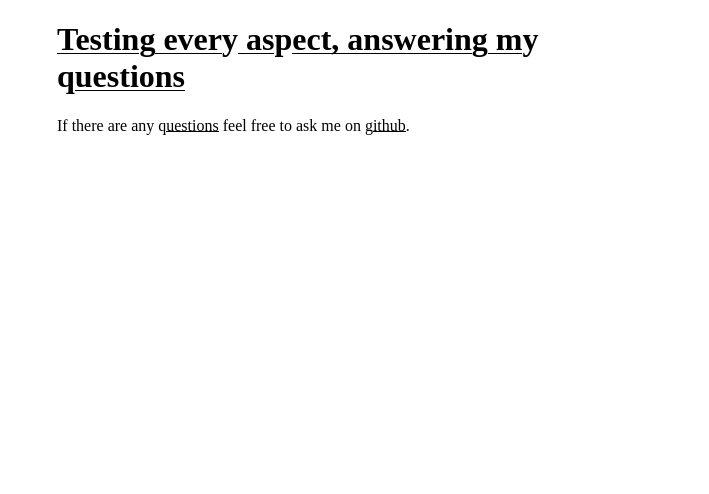
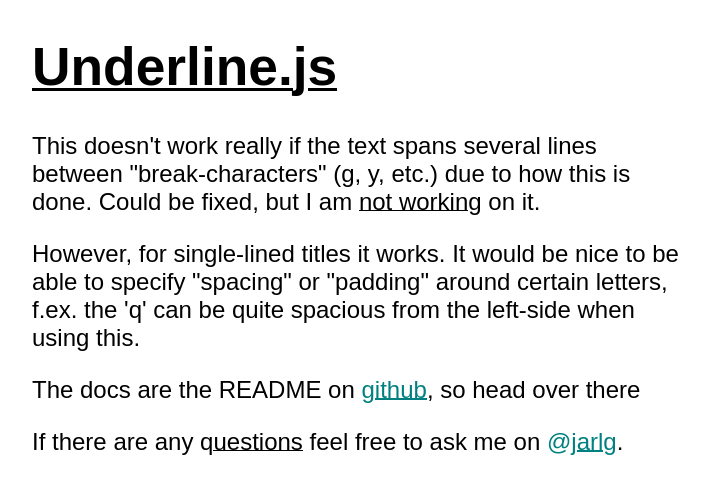
Before and after one commit to giraj/underline.js, a plain HTML site: page index.html in a window 1280 px wide. Shown: the whole page, without its empty margins (283-992 px from the left). Drawn offline with Linux system fonts and the light colour scheme.

Commit message:
add changes from master, improve design, now a good usage example

```diff
--- a/index.html
+++ b/index.html
@@ -5,13 +5,37 @@
         <script type=text/javascript src=underline.js></script>
         <link rel=stylesheet href=underline.css >
     </head>
-    <body style='width: 600px; margin: 0 auto;'>
-        <h1 class='underline'>Testing every aspect, answering my questions</h1>
+    <body>
+        <h1 class='underline'>Underline.js</h1>
 
-        <p>If there are any <span class='underline'>questions</span> feel free to ask me on <span class='underline'>github</span>.</p>
+        <p>This doesn't work really if the text spans several lines between "break-characters" (g, y, etc.) due to how this is done. Could be fixed, but I am <span class='punderline'>not working</span> on it. </p>
+
+        <p>However, for single-lined titles it works. It would be nice to be able to specify "spacing" or "padding" around certain letters, f.ex. the 'q' can be quite spacious from the left-side when using this. </p>
+
+        <p>The docs are the README on <a class='aunderline' href='http://github.com/jarlg/underline.js'>github</a>, so head over there
+
+        <p>If there are any <span class='punderline'>questions</span> feel free to ask me on <a class='aunderline' href='http://github.com/jarlg'>@jarlg</a>.</p>
 
         <script type=text/javascript>
-            var underline = new Underline('.underline');
+            var h_opts = {
+                width: 3,
+                margin: -9
+            };
+            var underline = new Underline('.underline', h_opts);
+
+            var p_opts = {
+                margin: -6
+            };
+            var underline2 = new Underline('.punderline', p_opts);
+
+            var a_opts = {
+                margin: -6,
+                width: 2,
+                noUnderline: ['j', 'g', '@'],
+                color: 'teal'
+            };
+
+            var underline3 = new Underline('.aunderline', a_opts);
         </script>
     </body>
 </html>
--- a/underline.css
+++ b/underline.css
@@ -1,32 +1,29 @@
 /*
  * TODO
  *
- * find a way to inherit margin (dummy classes) so we can control :after from js
  * find a way to tell css to style g different from y (and so on)
  * be angry that css attr() only works for css content
  *
- *
- * colors? extend options?
- *
  */
 
-/*
-.underline-text {
-    text-decoration: underline;
-}
-*/
-
-.underline-text {
-    position: relative;
+body {
+    width: 650px;
+    margin: 0 auto;
 }
 
-.underline-text:after {
-    content: '';
-    position: absolute;
-    border-style: solid;
-    border-color: black;
-    border-width: 0 0 1px 0;
-    left: 0;
-    right: 0;
-    bottom: 0.1em; // basically margin from bottom (i.e. not text..)
+h1, p {
+    font-family: Arial, sans-serif;
 }
+
+h1 {
+    font-size: 40pt;
+}
+
+p {
+    font-size: 18pt;
+}
+
+a {
+    color: teal;
+    text-decoration: none;
+}
--- a/underline.js
+++ b/underline.js
@@ -1,4 +1,6 @@
-// use data-something to make css for g, y, p, q etc
+// keeps track of underline instances for class naming
+var Underline_id = 0;
+
 function Underline(identifier, options) {
     'use strict';
     return this.init(identifier, options);
@@ -9,6 +11,7 @@ if (window.module !== undefined) {
 }
 
 (function (window, document) {
+    'use strict';
 
     // stolen from daviferreira's medium clone :)
     function extend(b, a) {
@@ -17,7 +20,7 @@ if (window.module !== undefined) {
             return a;
         }
         for (prop in a) {
-            if (a.hasOwnPropery(prop) && b.hasOwnProperty(prop) === false) {
+            if (a.hasOwnProperty(prop) && b.hasOwnProperty(prop) === false) {
                 b[prop] = a[prop];
             }
         }
@@ -26,7 +29,7 @@ if (window.module !== undefined) {
 
     // checks if element a is in array b
     function aInb(a, b) {
-        for (e in b) {
+        for (var e in b) {
             if (b[e] === a) {
                 return true;
             }
@@ -54,19 +57,23 @@ if (window.module !== undefined) {
 
     Underline.prototype = {
         defaults: {
-            margin: 5,
-            padding: 5,
+            margin: 0,
+            width: 1,
+            style: 'solid',
             color: 'black',
             noUnderline: ['g', 'j', 'y', 'p', 'q']
         },
 
         init: function (identifier, options) {
+            console.log(this.defaults.hasOwnProperty);
             this.elements = typeof identifier === 'string' ? document.querySelectorAll(identifier) : identifier;
             this.options = extend(options, this.defaults);
-            this.underline();
+            this.id = Underline_id++;
+            this.format()
+                .underline();
         },
 
-        underline: function () {
+        format: function () {
             var i,
                 s,
                 result,
@@ -79,16 +86,16 @@ if (window.module !== undefined) {
                 e.innerHTML = '';
 
                 result = '';
-                child = initChild('span', 'underline-text');
+                child = initChild('span', 'underline-text' + this.id);
                 for (s in string) {
                     if (aInb(string[s], this.options.noUnderline)) {
                         e.appendChild( appendTextNode(child, result) );
 
-                        child = initChild('span', 'nounderline-text');
+                        child = initChild('span', 'nounderline-text' + this.id);
                         e.appendChild( appendTextNode(child, string[s]) );
 
                         result = '';
-                        child = initChild('span', 'underline-text');
+                        child = initChild('span', 'underline-text' + this.id);
                     }
                     else {
                         result += string[s];
@@ -97,6 +104,29 @@ if (window.module !== undefined) {
                 e.appendChild( appendTextNode(child, result) );
             }
             return this;
+        },
+
+        underline: function() {
+            var head = document.getElementsByTagName('head')[0],
+                s = document.createElement('style');
+            // holy shit this is bad
+            var css = ".underline-text" + this.id + ":after {";
+                css += "content: '';";
+                css += "position: absolute;";
+                css += "border-bottom: " + this.options.width + 'px ' + this.options.style + ' ' + this.options.color + ';';
+                css += "height: 1.15em; /* insane default.. */";
+                css += "left: 0;";
+                css += "right: 0;";
+                css += "margin-top: " + this.options.margin + 'px;';
+                css += '}';
+                css += ".underline-text" + this.id + " { position:relative; } ";
+            s.setAttribute('type', 'text/css');
+            if (s.styleSheet) {   // IE
+                s.styleSheet.cssText = css;
+            } else {                // the world
+                s.appendChild(document.createTextNode(css));
+            }
+            head.appendChild(s);
         }
     }
 })(window, document);
```
